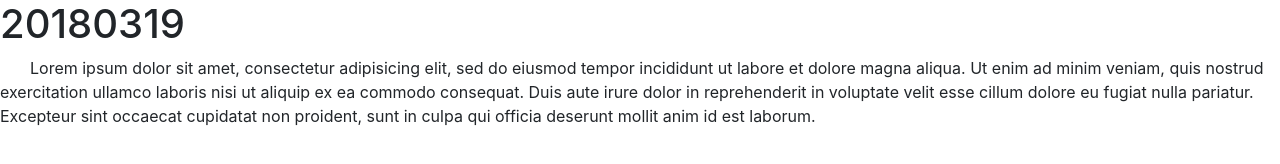
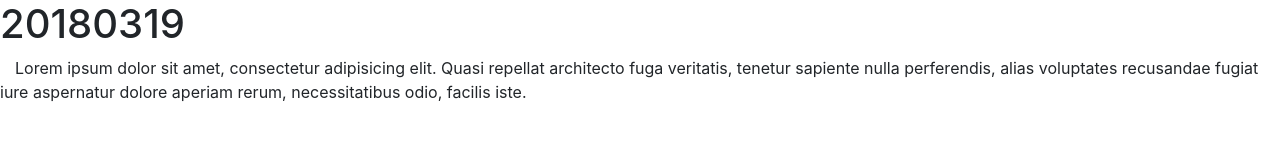
Before and after one commit to st3299210/st3299210.github.io, a plain HTML site: page 20180319.html in a window 1280 px wide. Drawn offline with nearby package versions, Linux system fonts and the light colour scheme.

Commit message:
20180319

```diff
--- a/20180319.html
+++ b/20180319.html
@@ -12,13 +12,8 @@
   </head>
   <body>
     <h1>20180319</h1>
-   <biv class="container"></biv>
-   Lorem ipsum dolor sit amet, consectetur adipisicing elit, sed do eiusmod
-   tempor incididunt ut labore et dolore magna aliqua. Ut enim ad minim veniam,
-   quis nostrud exercitation ullamco laboris nisi ut aliquip ex ea commodo
-   consequat. Duis aute irure dolor in reprehenderit in voluptate velit esse
-   cillum dolore eu fugiat nulla pariatur. Excepteur sint occaecat cupidatat non
-   proident, sunt in culpa qui officia deserunt mollit anim id est laborum.
+   <biv class="container">Lorem ipsum dolor sit amet, consectetur adipisicing elit. Quasi repellat architecto fuga veritatis, tenetur sapiente nulla perferendis, alias voluptates recusandae fugiat iure aspernatur dolore aperiam rerum, necessitatibus odio, facilis iste.</biv>
+
     <!-- Optional JavaScript -->
     <!-- jQuery first, then Popper.js, then Bootstrap JS -->
     <script src="https://code.jquery.com/jquery-3.2.1.slim.min.js" integrity="sha384-KJ3o2DKtIkvYIK3UENzmM7KCkRr/rE9/Qpg6aAZGJwFDMVNA/GpGFF93hXpG5KkN" crossorigin="anonymous"></script>
```
